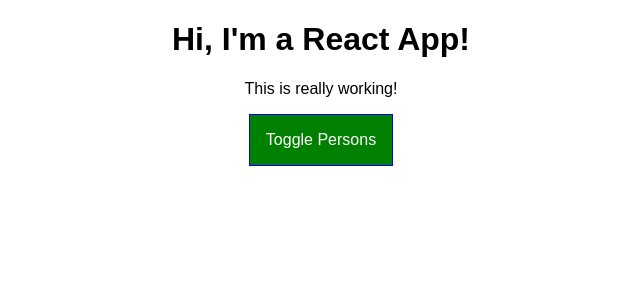
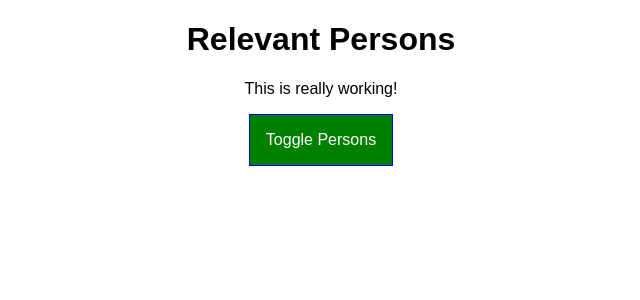
Before and after one commit to petercolella/udemy-react-complete-guide, a React app: page / in a window 1280 px wide. Shown: the top 300 px of the page, without its empty margins (319-959 px from the left). Built offline with nearby package versions, Linux system fonts and the light colour scheme.

Commit message:
Lecture 81

```diff
--- a/src/components/Cockpit/Cockpit.js
+++ b/src/components/Cockpit/Cockpit.js
@@ -20,7 +20,7 @@
 
     return (
         <div className={classes.Cockpit}>
-            <h1>Hi, I'm a React App!</h1>
+            <h1>{ props.appTitle }</h1>
             <p className={assignedClasses.join(' ')}>This is really working!</p>
             <button
                 className={btnClass}
--- a/src/containers/App.js
+++ b/src/containers/App.js
@@ -55,6 +55,7 @@
     return (
       <div className={classes.App}>
         <Cockpit
+          appTitle={this.props.title}
           showPersons={this.state.showPersons}
           persons={this.state.persons}
           clicked={this.togglePersonsHandler} />
--- a/src/index.js
+++ b/src/index.js
@@ -4,5 +4,5 @@
 import App from './containers/App';
 import registerServiceWorker from './registerServiceWorker';
 
-ReactDOM.render(<App />, document.getElementById('root'));
+ReactDOM.render(<App title="Relevant Persons" />, document.getElementById('root'));
 registerServiceWorker();
```
